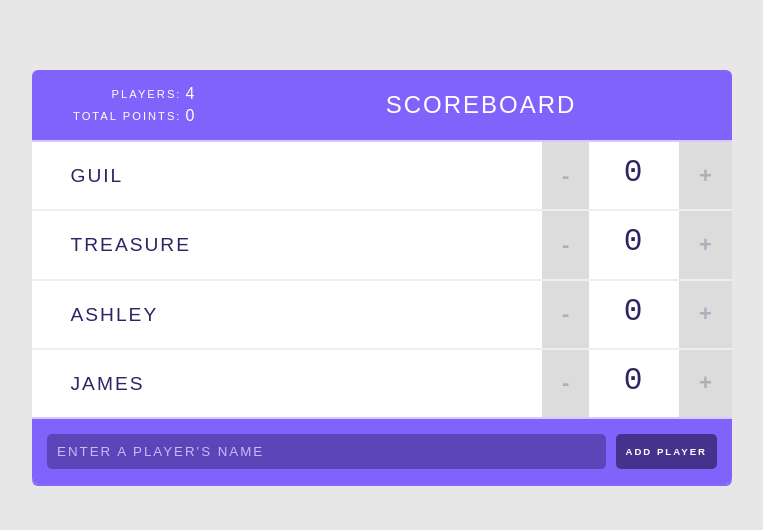
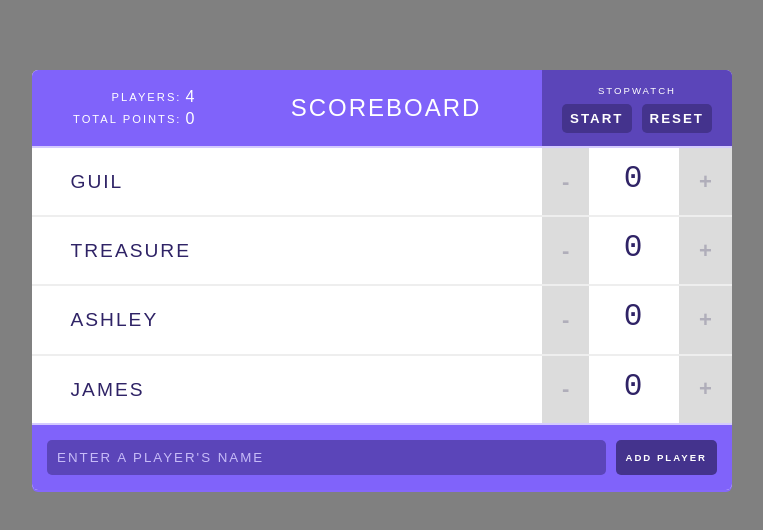
Before and after one commit to MashuMaru/scoreboardv1, a React (Create React App) app: page / in a window 1280 px wide. Shown: the top 530 px of the page, without its empty margins (258-1021 px from the left). Built offline with nearby package versions, Linux system fonts and the light colour scheme.

Commit message:
added stopwatch component

```diff
--- a/src/components/Header.js
+++ b/src/components/Header.js
@@ -1,12 +1,14 @@
 import React from 'react';
 import Stats from './Stats';
+import Stopwatch from './Stopwatch';
 
 const Header = (props) => {
     return (
       <header>
         <Stats players={props.players} />
         <h1>{ props.title }</h1>
-        {/* <span className="stats">Players: {props.players}</span>  */}
+        <Stopwatch />
+        {/* <span className="stats">Players: {props.players} </span>  */}
       </header>
     );
   }
--- /dev/null
+++ b/src/components/Stopwatch.js
@@ -0,0 +1,52 @@
+import React, { Component } from 'react';
+
+class Stopwatch extends Component {
+
+    state = {
+        isRunning: false,
+        elapsedTime: 0,
+        previousTime: 0
+    }
+
+    componentDidMount() {
+        this.intervalID = setInterval(() => this.tick(), 1000);
+    }
+
+    tick = () => {
+        if(this.state.isRunning) {
+            const now = Date.now();
+            this.setState(prevState => ({
+                previousTime: now,
+                elapsedTime: prevState.elapsedTime + (now - this.state.previousTime)
+            }))
+        }
+    }
+
+    handleStopwatch = () => {
+        this.setState (prevState => ({
+            isRunning: !prevState.isRunning
+        }))
+        if (!this.state.isRunning) {
+            this.setState({previousTime: Date.now()});
+        }
+    }
+
+    handleReset = () => {
+        this.setState({
+            time: 0
+        })
+    }
+
+    render() {
+        return(
+            <div className="stopwatch">
+                <h2>Stopwatch</h2>
+                <span className="stopwatch-time">{this.state.time}</span>
+                <button onClick={this.handleStopwatch}>{this.state.isRunning ? 'Stop' : 'Start'}</button>
+                <button onClick={this.handleReset}>Reset</button>
+            </div>
+        );
+    }
+}
+
+export default Stopwatch;
--- a/src/index.css
+++ b/src/index.css
@@ -1,6 +1,7 @@
 /* ELEMENT STYLES -------------------- */
 body {
   background: #e8e7e7;
+  background: grey;
   font-family: arial;
   text-transform: uppercase;
 }
```
